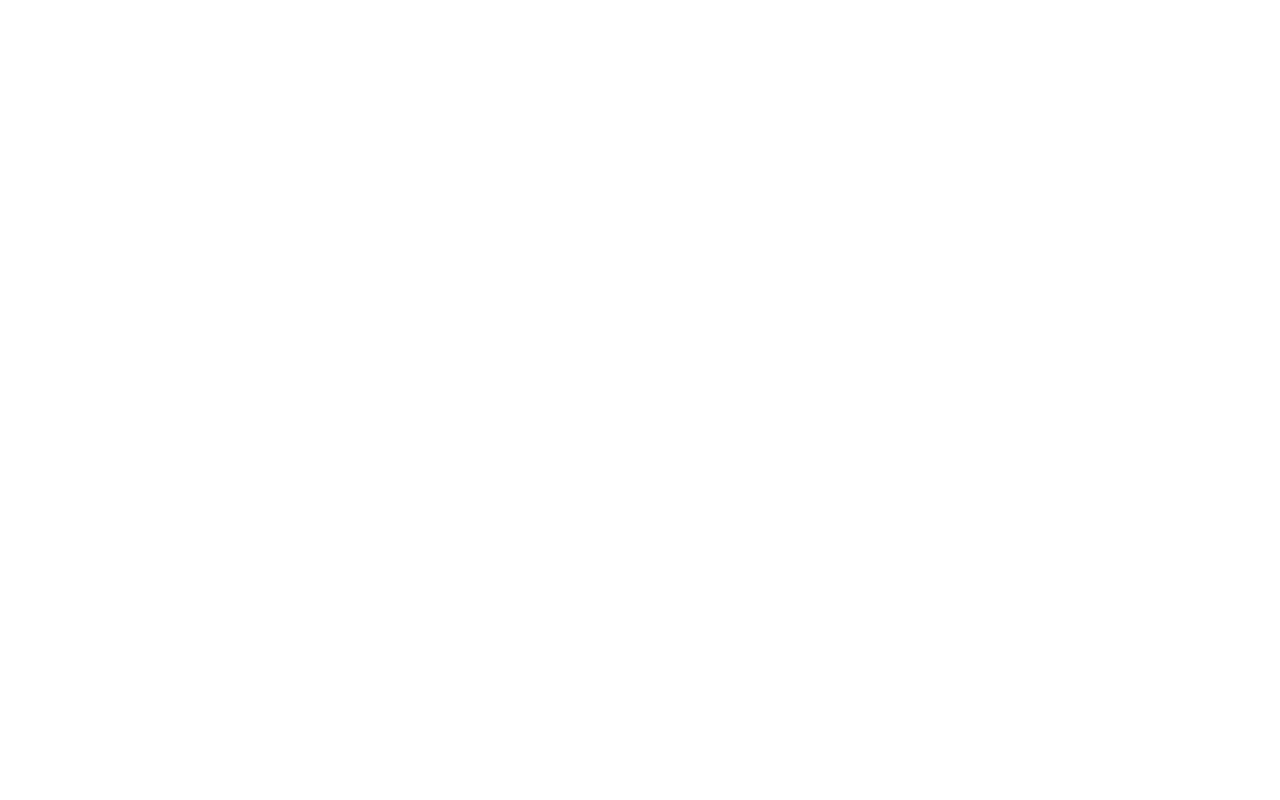
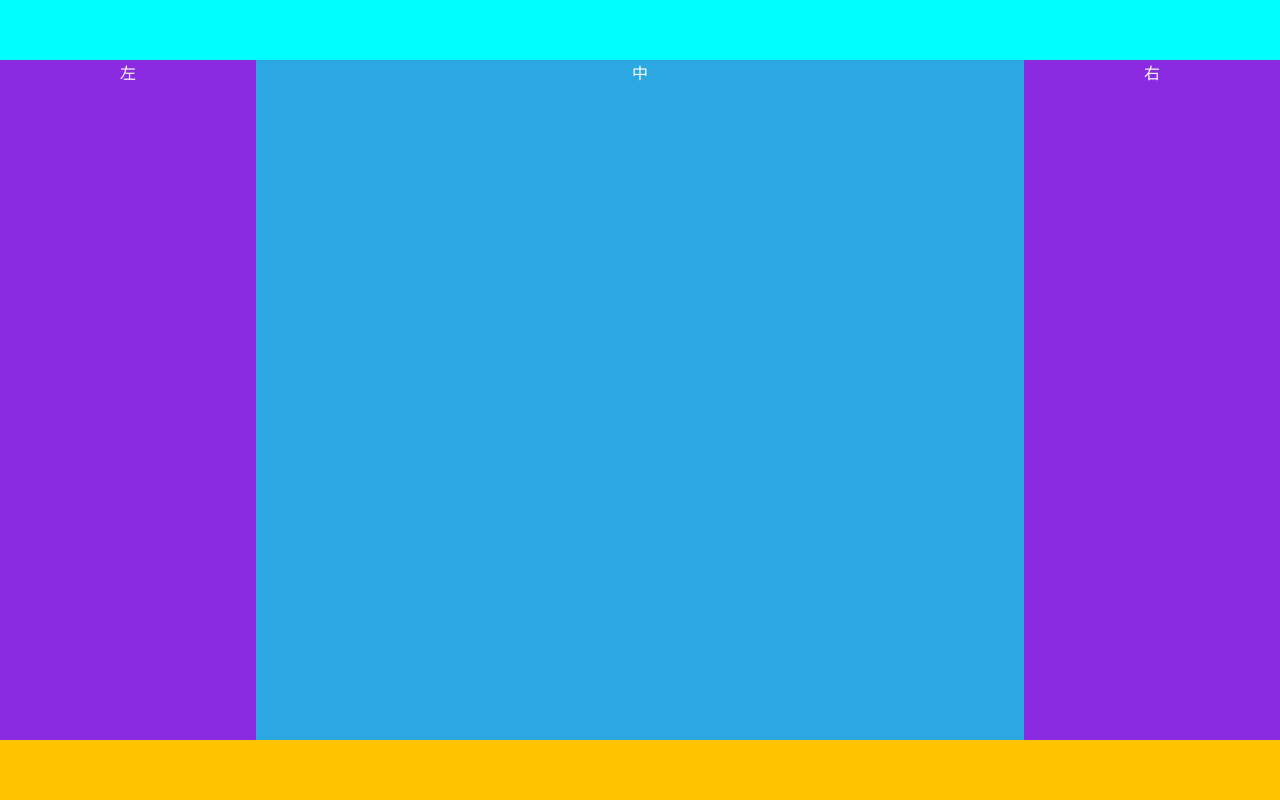
Before and after one commit to Herozjx/Flex-homework, a plain HTML site: page 作业4：三栏布局/三栏布局.html in a window 1280 px wide. Drawn offline with Linux system fonts and the light colour scheme.

Commit message:
作业四三栏布局完成

```diff
--- /dev/null
+++ b/作业4：三栏布局/less/index.less
@@ -0,0 +1,38 @@
+*{
+    margin: 0;
+    padding: 0;
+}
+body,html{
+    height: 100%;
+    display: flex;
+    flex-direction: column;
+    header{
+        width: 100%;
+        height: 60px;
+        background-color: #00ffff;
+    }
+    main{
+        flex: 1;
+        display: flex;
+        background-color: chartreuse;
+        text-align: center;
+        color: white;
+        .left{
+            flex: 1;
+            background-color: blueviolet;
+        }
+        .center{
+            flex: 3;
+            background-color: rgb(43, 168, 226);
+        }
+        .right{
+            flex: 1;
+            background-color: blueviolet;
+        }
+    }
+    footer{
+        width: 100%;
+        height: 60px;
+        background-color: #ffc400;
+    }
+}
--- a/作业4：三栏布局/三栏布局.html
+++ b/作业4：三栏布局/三栏布局.html
@@ -7,10 +7,17 @@
       content="width=device-width, initial-scale=1.0, maximum-scale=1.0, user-scalable=0"
     />
     <meta http-equiv="X-UA-Compatible" content="ie=edge" />
-    <title>Document</title>
-    <link rel="stylesheet" href="" />
-    <script src=""></script>
+    <title>三栏布局</title>
+    <link rel="stylesheet" href="./less/index.css" />
   </head>
 
-  <body></body>
+  <body>
+    <header></header>
+    <main>
+      <div class="left">左</div>
+      <div class="center">中</div>
+      <div class="right">右</div>
+    </main>
+    <footer></footer>
+  </body>
 </html>
```
Also changed, not shown: 作业2：左图右文字布局/js/setrem.js (deleted, +0 -13 lines), 作业4：三栏布局/less/index.css (added).
